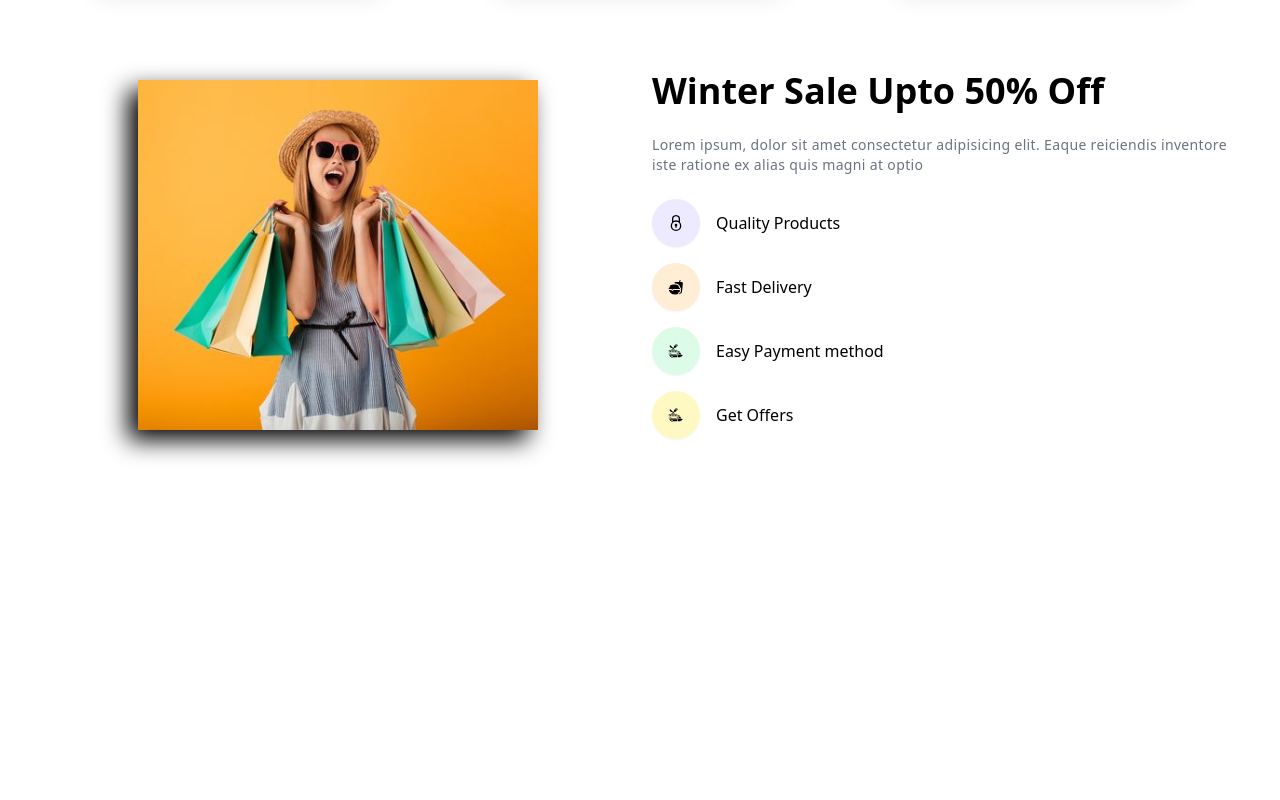
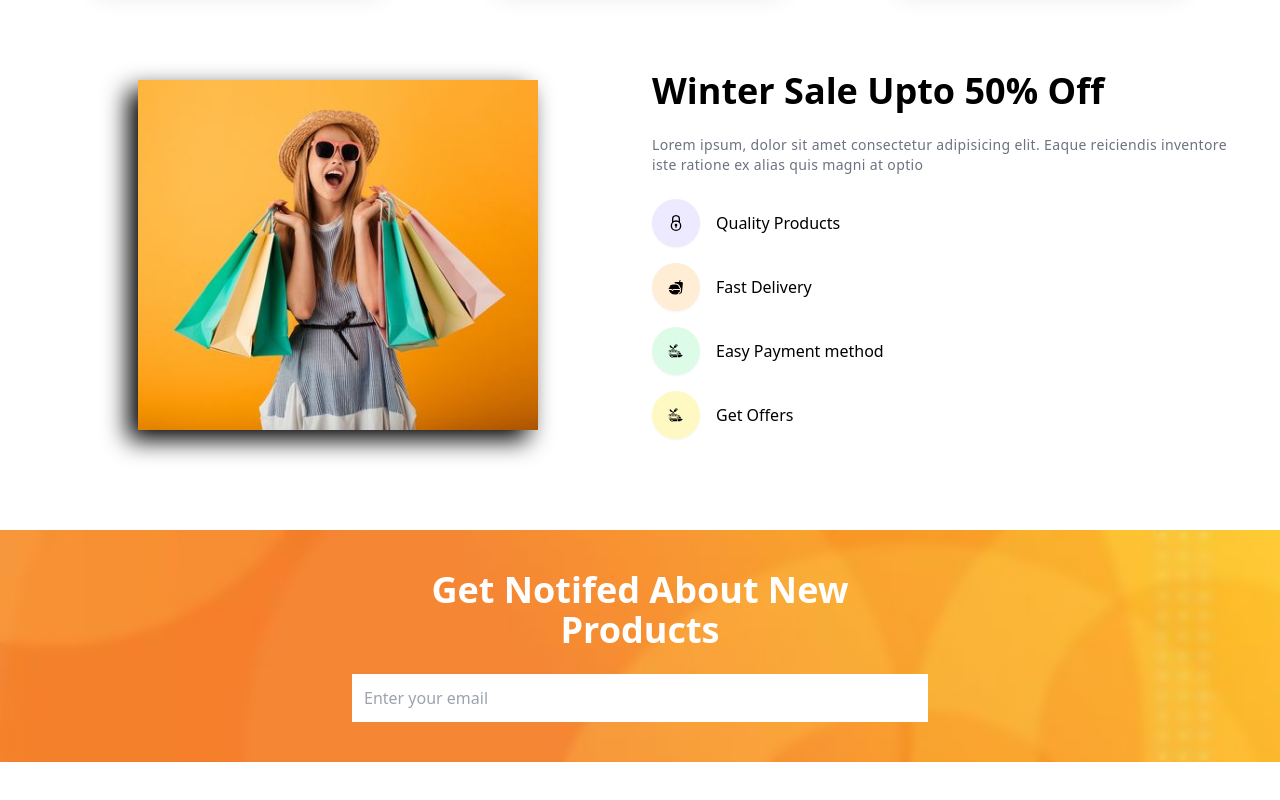
Before and after one commit to wacho91/Fashon-boutique, a React (Vite) app: page / in a window 1280 px wide. Shown: the part 1714-2514 px from the top of the page. Before the commit the page ends 2244 px from the top, so only its background shows below. Built offline with nearby package versions, Linux system fonts and the light colour scheme.

Commit message:
Subcribe Component Complete

```diff
--- a/src/App.jsx
+++ b/src/App.jsx
@@ -3,10 +3,12 @@
 import Navbar from "./component/Navbar/Navbar"
 import Products from "./component/Products/Products"
 import TopProducts from "./component/TopProducts/TopProducts";
+import Banner from "./component/Banner/Banner";
+import Subscribe from "./component/Subscribe/Subscribe";
+
 
 import AOS from "aos";
 import "aos/dist/aos.css";
-import Banner from "./component/Banner/Banner";
 
 
 function App() {
@@ -36,6 +38,7 @@
       <Products />
       <TopProducts handleOrderPopup={handleOrderPopup}/>
       <Banner />
+      <Subscribe />
     </div>
   )
 }
--- /dev/null
+++ b/src/component/Subscribe/Subscribe.jsx
@@ -0,0 +1,26 @@
+
+import Banner from "../../assets/website/orange-pattern.jpg"
+
+const BannerImg = {
+    backgroundImage: `url(${Banner})`,
+    backgroundPosition: "center",
+    backgroundRepeat: "no-repeat",
+    backgroundSize: "cover",
+    height: "100%",
+    width: "100%",
+}
+
+const Subscribe = () => {
+  return (
+    <div data-aos="zoom-img" className="mb-20 bg-gray-100 dark:bg-gray-800 text-white" style={BannerImg}>
+      <div className="container backdrop-blur-sm py-10">
+        <div className="space-y-6 max-w-xl mx-auto">
+            <h1 className="text-2xl !text-center sm:text-left sm:text-4xl font-semibold">Get Notifed About New Products</h1>
+            <input data-aos="fade-up" type="text" placeholder="Enter your email" className="w-full p-3" />
+        </div>
+      </div>
+    </div>
+  )
+}
+
+export default Subscribe
```
